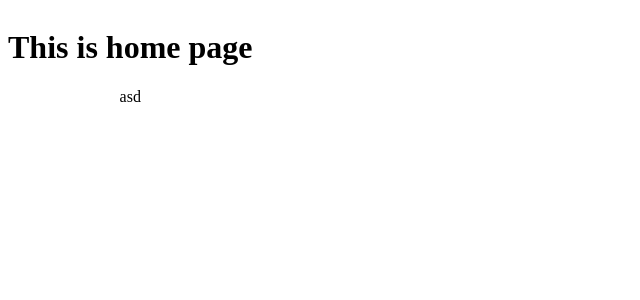
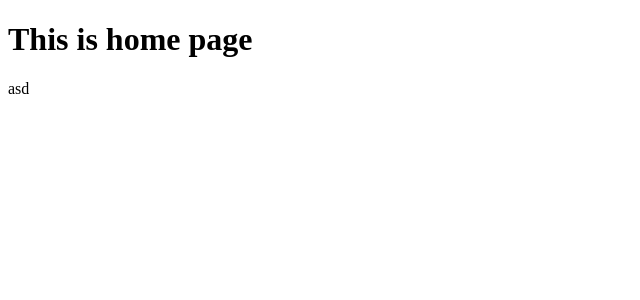
Before and after one commit to Khaanh/React-Frontend, a React (Create React App) app: page / in a window 1280 px wide. Shown: the top 300 px of the page, without its empty margins (0-640 px from the left). Built offline with nearby package versions, Linux system fonts and the light colour scheme.

Commit message:
useLocation

```diff
--- a/src/App.css
+++ /dev/null
@@ -1,4 +0,0 @@
-.App {
-  display: flex;
-  text-align: center;
-}
--- a/src/App.tsx
+++ b/src/App.tsx
@@ -1,9 +1,8 @@
 import React from 'react';
 import Home from './components/home';
-import LoginPage from './components/auth/login';
-import './App.css';
 import { Routes, Route } from 'react-router-dom';
 import PrivateRoute from './components/utils/router/privateRoute';
+import AuthRootComponent from './components/auth';
 
 function App() {
   return (
@@ -12,7 +11,8 @@ function App() {
         <Route element={<PrivateRoute/>} >
           <Route path='' element={<Home/>} />
         </Route>
-        <Route path='login' element={<LoginPage />} />
+        <Route path='login' element={<AuthRootComponent />} />
+        <Route path='register' element={<AuthRootComponent />} />
       </Routes>
     </div>
   );
--- /dev/null
+++ b/src/components/auth/index.tsx
@@ -0,0 +1,12 @@
+import React from "react";
+import { useLocation } from "react-router-dom";
+import LoginPage from "./login";
+import RegisterPage from "./register";
+
+const AuthRootComponent = () => {
+  let location = useLocation();
+
+  return (location.pathname === 'login' ? <LoginPage /> : location.pathname === 'register' ? <RegisterPage /> : null);
+}
+
+export default AuthRootComponent;
--- a/src/components/auth/login/index.tsx
+++ b/src/components/auth/login/index.tsx
@@ -1,6 +1,6 @@
-import React from 'react'
+const LoginPage = () => {
+  const name = 'Alex';
 
-const LoginPage = () => {
   return (
     <div>
       <h1>This is a login page</h1>
--- /dev/null
+++ b/src/components/auth/login/register/index.tsx
@@ -0,0 +1,7 @@
+const RegisterPage = () => {
+  return (
+    <h1> Register page</h1>
+  )
+}
+
+export default RegisterPage;
--- /dev/null
+++ b/src/components/auth/register/index.tsx
@@ -0,0 +1,7 @@
+const RegisterPage = () => {
+  return (
+    <h1> Register page</h1>
+  )
+}
+
+export default RegisterPage;
```
